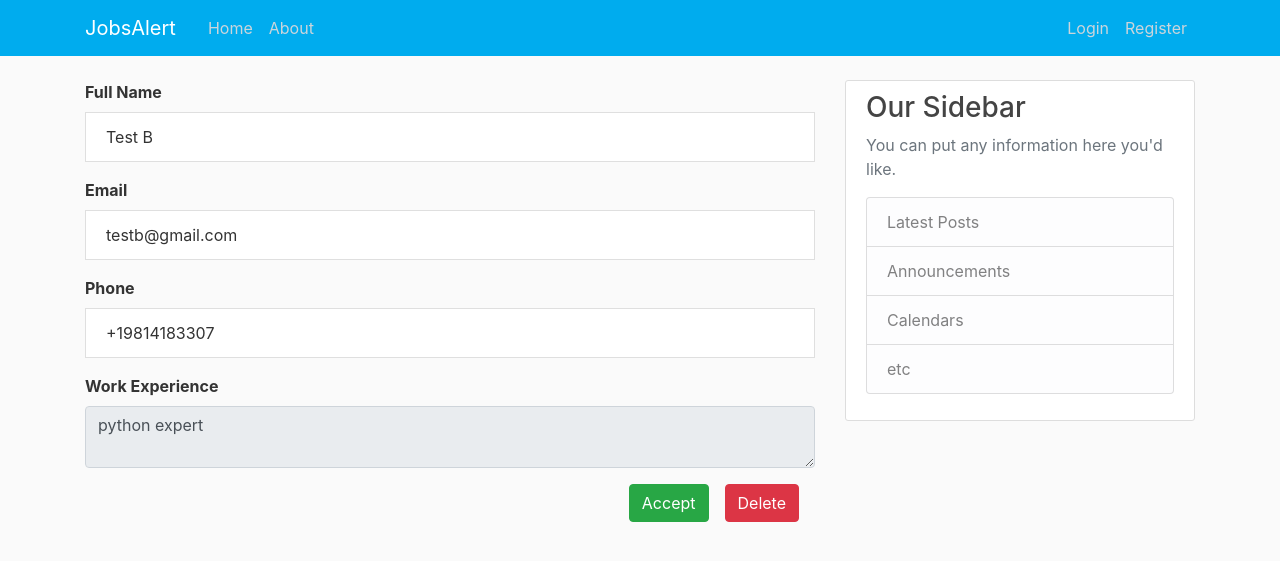
After one commit to saroj-karki/workRemote, a Django app: page /post/19/job_dashboard/applicant_detail/2/ in a window 1280 px wide. The commit adds this page. Shown: the top 561 px of the page. Run offline with Django 3.2, Linux system fonts and the light colour scheme; data comes from the database, SQL or seed files in the repository; both versions use the stored data as it was after the commit; some libraries are stand-ins or nearby versions.

Commit message:
applicant detail page added

```diff
--- /dev/null
+++ b/blog/templates/blog/applicant_detail.html
@@ -0,0 +1,19 @@
+{% extends "blog/base.html" %}
+
+{% block content %}
+<ul class="list-group">
+    <label class="font-weight-bold" for="fullName">Full Name</label>
+    <li class="list-group-item mb-3">{{applicant_detail.name}}</li>
+    <label class="font-weight-bold" for="fullName">Email</label>
+    <li class="list-group-item mb-3">{{applicant_detail.email}}</li>
+    <label class="font-weight-bold" for="fullName">Phone</label>
+    <li class="list-group-item mb-3">{{applicant_detail.phone}}</li>
+    <label class="font-weight-bold" for="fullName">Work Experience</label>
+    <textarea disabled class="form-control" aria-label="With textarea">{{applicant_detail.work_experience}}</textarea>
+  </ul>
+  <div >
+    <button type="button" class="btn btn-danger float-right my-3 mx-3">Delete</button>
+    <button type="button" class="btn btn-success float-right my-3">Accept</button>
+  </div>
+
+{% endblock content %}
--- a/blog/templates/blog/base.html
+++ b/blog/templates/blog/base.html
@@ -94,7 +94,6 @@
   </main>
 
 
-
   <!-- Optional JavaScript -->
   <!-- jQuery first, then Popper.js, then Bootstrap JS -->
   <script src="https://code.jquery.com/jquery-3.5.1.slim.min.js"
--- a/blog/templates/blog/dashboard.html
+++ b/blog/templates/blog/dashboard.html
@@ -22,7 +22,8 @@
 				<tr>
                     <td>{{applicant.name}}</td>
                     <td>Pending</td>
-                    <td><a class="btn btn-sm btn-info" href="#">View</a></td>
+                    <td><a class="btn btn-sm btn-info" href="{% url 'applicant-detail' applicant.post.id applicant.sno %}">View</a></td>
+                    <!-- <td><a class="btn btn-sm btn-info" href="#">View</a></td> -->
                     <td><a class="btn btn-sm btn-danger" href="#">Delete</a></td>
 				</tr>
 				{% endfor %}
--- a/blog/templates/blog/job_apply.html
+++ b/blog/templates/blog/job_apply.html
@@ -16,7 +16,7 @@
                 <!-- <small id="emailHelp" class="form-text text-muted">We'll never share your email with anyone else.</small> -->
             </div>
             <div class="form-group">
-                <label for="email">Phone Number</label>
+                <label for="phone">Phone Number</label>
                 <input type="phone" class="form-control" id="phone" name="phone" required>
             </div>
             <div class="form-group">
--- a/blog/urls.py
+++ b/blog/urls.py
@@ -10,6 +10,7 @@ urlpatterns = [
     path('post/<int:pk>/delete/', PostDeleteView.as_view(), name='post-delete'),
     path('post/<int:pk>/job_apply/', views.job_apply, name='job-apply'),
     path('post/<int:pk>/job_dashboard/', views.job_dashboard, name='job-dashboard'),
+    path('post/<int:pk>/job_dashboard/applicant_detail/<int:sno>/', views.applicant_detail, name='applicant-detail'),
     path('post/new/', PostCreateView.as_view(), name='post-create'),
     path('search/', views.job_search, name='job-search'),
     path('about/', views.about, name='blog-about'),
--- a/blog/views.py
+++ b/blog/views.py
@@ -113,9 +113,25 @@ def job_dashboard(request, pk):
     job_applicant = JobApplication.objects.filter(post=post)
 
     total_applicants = job_applicant.count()
-    print(total_applicants)
+    # print(total_applicants)
 
     context = {'job_applicant': job_applicant,
                 'total_applicants': total_applicants
                 }
     return render(request, 'blog/dashboard.html', context)
+
+
+def applicant_detail(request, pk, sno):
+    post = Post.objects.filter(pk=pk).first()
+    job_applicant = JobApplication.objects.filter(post=post)
+
+    applicant_detail = JobApplication.objects.filter(sno=sno).first()
+    print(applicant_detail)
+    print(applicant_detail.name)
+    print(applicant_detail.email)
+
+    context = {
+        'applicant_detail': applicant_detail
+    }
+
+    return render(request, 'blog/applicant_detail.html', context)
```
Also changed, not shown: db.sqlite3.
